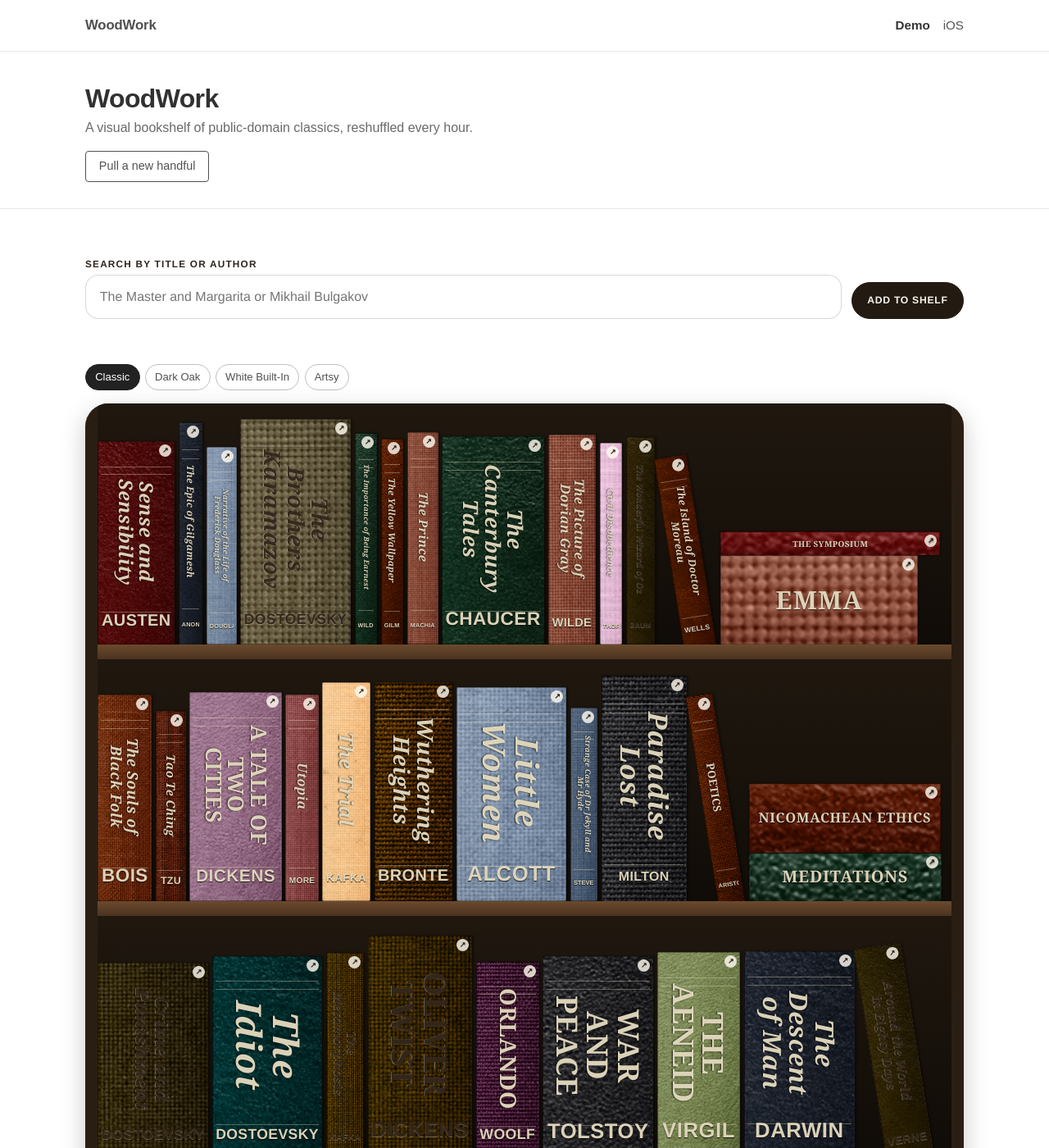
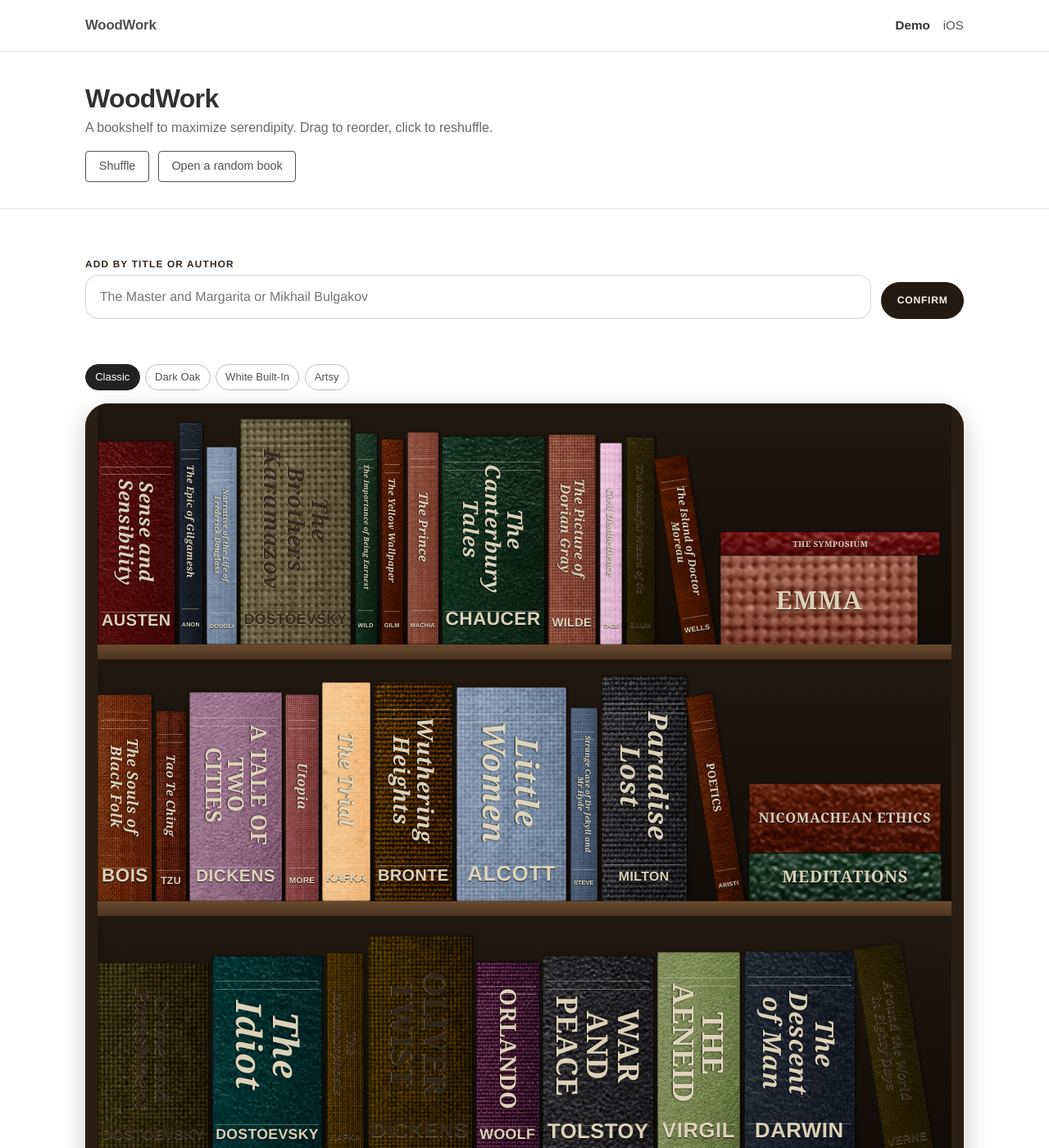
Before and after one commit to josephruocco/books-josephruocco, a Jekyll site: the page built from woodwork-demo.html, in a window 1280 px wide and 1400 px high. Shown: the whole window at 82% size. Built offline with Jekyll 4.4.1, drawn with Linux system fonts in a browser that asks for light colours.

Commit message:
Refine WoodWork shelf controls

```diff
--- a/woodwork-demo.html
+++ b/woodwork-demo.html
@@ -38,8 +38,11 @@ permalink: /
       <section class="books-title-card" aria-labelledby="shelf-page-title">
         <div class="books-title-card-inner">
           <h1 id="shelf-page-title">WoodWork</h1>
-          <p>A visual bookshelf of public-domain classics, reshuffled every hour.</p>
-          <button type="button" class="shelf-shuffle" id="shuffle">Pull a new handful</button>
+          <p>A bookshelf to maximize serendipity. Drag to reorder, click to reshuffle.</p>
+          <div class="shelf-actions">
+            <button type="button" class="shelf-shuffle" id="shuffle">Shuffle</button>
+            <button type="button" class="shelf-shuffle" id="open-random-book">Open a random book</button>
+          </div>
         </div>
       </section>
 
@@ -48,12 +51,12 @@ permalink: /
           <section class="demo-builder" aria-labelledby="demo-builder-title">
             <form class="demo-builder-form" id="add-book-form">
               <div class="demo-field">
-                <label for="book-query-input" id="demo-builder-title">Search by title or author</label>
+                <label for="book-query-input" id="demo-builder-title">Add by Title or Author</label>
                 <input id="book-query-input" name="query" type="text" placeholder="The Master and Margarita or Mikhail Bulgakov" autocomplete="off" aria-autocomplete="list" aria-controls="book-suggestions" aria-expanded="false" required>
                 <div class="demo-suggestions" id="book-suggestions" role="listbox" hidden></div>
               </div>
               <div class="demo-builder-actions">
-                <button type="submit" class="demo-builder-submit" id="add-book-submit">Add to shelf</button>
+                <button type="submit" class="demo-builder-submit" id="add-book-submit">Confirm</button>
                 <button type="button" class="demo-builder-reset" id="clear-added-books" hidden>Clear my added books</button>
               </div>
               <p class="demo-builder-status" id="add-book-status" role="status" aria-live="polite"></p>
@@ -484,24 +487,6 @@ permalink: /
     outline: 3px solid #d6b36c;
     outline-offset: 3px;
   }
-  .spine.is-readable::after,
-  .pile .flat.is-readable::after,
-  .book-cover.is-readable::after {
-    content: "↗";
-    position: absolute;
-    z-index: 4;
-    top: 3px;
-    right: 3px;
-    display: grid;
-    place-items: center;
-    width: 15px;
-    height: 15px;
-    border-radius: 50%;
-    color: #241a12;
-    background: rgba(255,250,239,.82);
-    font: 700 9px/1 sans-serif;
-    pointer-events: none;
-  }
   .shelf-case[data-theme="artsy"] .spine {
     background-image: repeating-linear-gradient(0deg, rgba(255,255,255,.1) 0 1px, transparent 1px 4px) !important;
     box-shadow: 1px 0 2px rgba(75,58,40,.26);
@@ -616,7 +601,7 @@ permalink: /
     background: none; color: inherit; cursor: pointer;
   }
   .shelf-shuffle:hover { background: rgba(0,0,0,.06); }
-  .books-title-card .shelf-shuffle { margin-top: 1rem; }
+  .shelf-actions { display: flex; flex-wrap: wrap; gap: .65rem; margin-top: 1rem; }
   .shelf-caption { font-size: .9em; line-height: 1.4; }
   .shelf-caption a { text-decoration: underline; }
 
@@ -943,6 +928,7 @@ permalink: /
   var shelf = document.getElementById('shelf');
   var caption = document.getElementById('caption');
   var shuffleBtn = document.getElementById('shuffle');
+  var openRandomBookBtn = document.getElementById('open-random-book');
   var reader = document.getElementById('demo-reader');
   var addBookForm = document.getElementById('add-book-form');
   var queryInput = document.getElementById('book-query-input');
@@ -2364,8 +2351,18 @@ permalink: /
 
   shuffleBtn.addEventListener('click', function () {
     pinBook();
+    shelfOrder = [];
+    persistShelfOrder();
     manualSeed = Math.floor(Math.random() * 2147483647);
     render();
+  });
+
+  openRandomBookBtn.addEventListener('click', function () {
+    var readable = Array.prototype.slice.call(shelf.querySelectorAll('.is-readable[data-book-id]'));
+    if (!readable.length) return;
+    var origin = readable[Math.floor(Math.random() * readable.length)];
+    var book = library.find(function (entry) { return entry.id === origin.dataset.bookId; });
+    if (book) openReader(book, origin);
   });
 
   queryInput.addEventListener('input', function () {
```
Also changed, not shown: other parts of woodwork-demo.html (+3 -2 lines).
